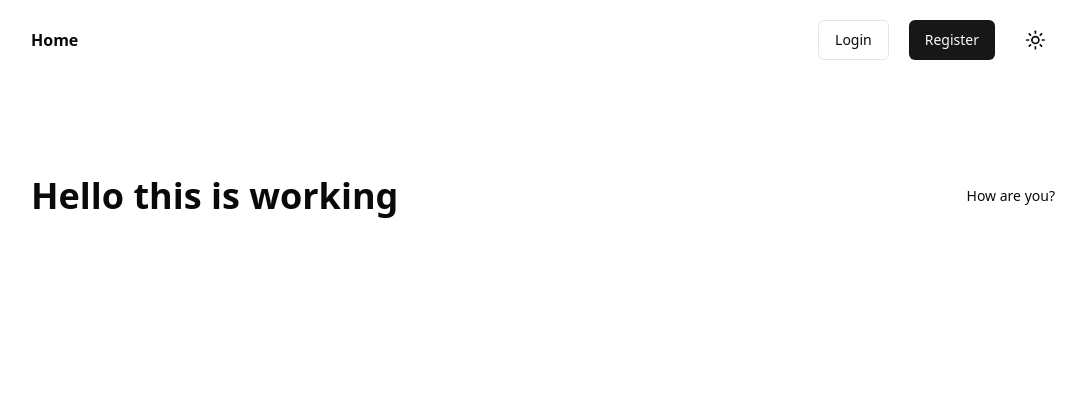
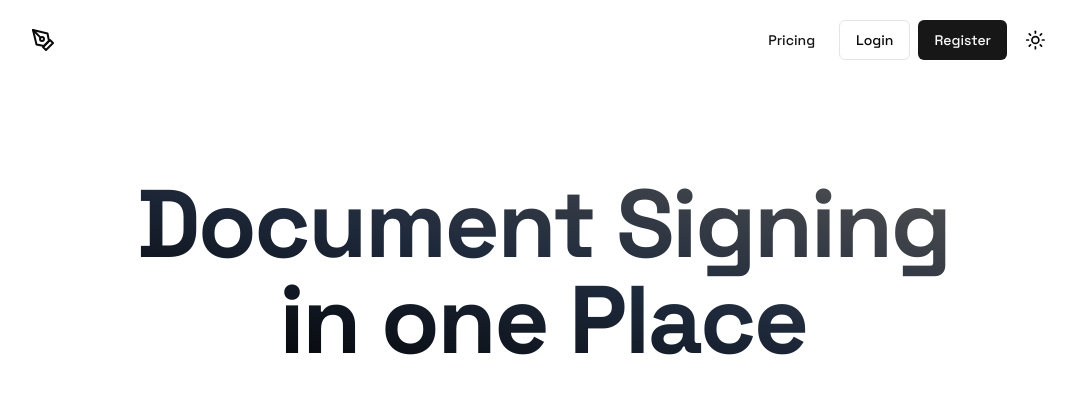
Before and after one commit to movevirtual/auth-payment-next, a Next.js app: page / in a window 1280 px wide. Shown: the top 394 px of the page, without its empty margins (97-1183 px from the left). Built offline with nearby package versions, Linux system fonts and the light colour scheme.

Commit message:
auth-payment edited

```diff
--- a/app/layout.tsx
+++ b/app/layout.tsx
@@ -2,8 +2,12 @@ import "@/styles/globals.css";
 import type { Metadata } from "next";
 import { ThemeProvider } from "@/components/theme-provider";
 import { SiteHeader } from "@/components/site-header";
-import { fontSans } from "@/lib/fonts";
-import { cn } from "@/lib/utils";
+import { Inter } from "next/font/google";
+import { Space_Grotesk } from "next/font/google";
+import { ClerkProvider } from "@clerk/nextjs";
+
+const inter = Inter({ subsets: ["latin"] });
+const spaceGrotesk = Space_Grotesk({ subsets: ["latin"] });
 export const metadata: Metadata = {
   title: "Create Next App",
   description: "Generated by create next app",
@@ -15,15 +19,10 @@ interface RootLayoutProps {
 
 export default function RootLayout({ children }: RootLayoutProps) {
   return (
-    <>
+    <ClerkProvider>
       <html lang="en" suppressHydrationWarning>
         <head />
-        <body
-          className={cn(
-            "min-h-screen bg-background font-sans antialiased",
-            fontSans.variable
-          )}
-        >
+        <body className={spaceGrotesk.className}>
           <ThemeProvider attribute="class" defaultTheme="system" enableSystem>
             <div className="relative flex min-h-screen flex-col">
               <SiteHeader />
@@ -32,6 +31,6 @@ export default function RootLayout({ children }: RootLayoutProps) {
           </ThemeProvider>
         </body>
       </html>
-    </>
+    </ClerkProvider>
   );
 }
--- a/app/page.tsx
+++ b/app/page.tsx
@@ -3,9 +3,10 @@ import Image from "next/image";
 export default function Home() {
   return (
     <main className="flex min-h-screen flex-col items-center justify-between p-24">
-      <div className="z-10 w-full max-w-5xl items-center justify-between text-sm lg:flex">
-        <h2 className="text-4xl font-bold">Hello this is working</h2>
-        <h4>How are you?</h4>
+      <div className="z-10 w-full max-w-5xl mx-auto items-center justify-center text-sm lg:flex">
+        <h2 className="text-8xl font-bold tracking-tight text-center bg-gradient-to-tr from-black via-slate-800 to-neutral-600 dark:from-white dark:via-slate-200 dark:to-neutral-300 text-transparent bg-clip-text">
+          Document Signing <br /> in one Place
+        </h2>
       </div>
     </main>
   );
--- /dev/null
+++ b/app/sign-in/[[...sign-in]]/page.tsx
@@ -0,0 +1,40 @@
+import "@/styles/globals.css";
+import { SignIn } from "@clerk/nextjs";
+
+export default function Page() {
+  return (
+    <div className="flex h-screen items-center justify-center tracking-wider lg:h-[90vh]">
+      <SignIn
+        signUpUrl="/sign-up"
+        redirectUrl="/"
+        afterSignUpUrl="/"
+        routing="path"
+        path="/sign-in"
+        appearance={{
+          elements: {
+            card: "bg-white dark:bg-transparent rounded-lg shadow-none p-10",
+            formButtonPrimary:
+              "bg-black hover:bg-slate-800 dark:bg-white text-sm dark:text-black normal-case",
+            headerTitle: "text-2xl font-semibold text-black dark:text-white",
+            headerSubtitle: "text-sm text-gray-500 dark:text-gray-400",
+            socialButtonsBlockButton: "dark:bg-white",
+            socialButtonsBlockButtonText:
+              "text-sm text-gray-500 dark:text-black font-semibold",
+            dividerLine: "bg-black dark:bg-gray-500",
+            dividerText: "text-gray-500 dark:text-gray-200",
+            formFieldLabel: "text-sm text-gray-500 dark:text-gray-300",
+            formFieldInput:
+              "dark:bg-zinc-900 dark:border-slate-800 focus:ring-1 focus:ring-slate-700 dark:focus:ring-slate-200 caret-black dark:caret-white",
+            inputLabel: "text-sm text-gray-500 dark:text-gray-400",
+            inputText:
+              "border border-gray-300 dark:border-gray-700 focus:ring-black dark:focus:ring-white focus:border-black dark:focus:border-white",
+            inputTextError:
+              "border border-red-500 focus:ring-red-500 focus:border-red-500",
+            footerActionText: "text-black dark:text-white font-medium",
+            footerActionLink: "text-red-500 dark:text-red-500 font-medium",
+          },
+        }}
+      />
+    </div>
+  );
+}
--- /dev/null
+++ b/app/sign-up/[[...sign-up]]/page.tsx
@@ -0,0 +1,39 @@
+import { SignUp } from "@clerk/nextjs";
+
+export default function Page() {
+  return (
+    <div className="flex h-screen items-center justify-center tracking-wider lg:h-[90vh]">
+      <SignUp
+        signInUrl="/sign-in"
+        redirectUrl="/"
+        afterSignUpUrl="/"
+        routing="path"
+        path="/sign-up"
+        appearance={{
+          elements: {
+            card: "bg-white dark:bg-transparent rounded-lg shadow-none p-10",
+            formButtonPrimary:
+              "bg-black hover:bg-slate-800 dark:bg-white text-sm dark:text-black normal-case",
+            headerTitle: "text-2xl font-semibold text-black dark:text-white",
+            headerSubtitle: "text-sm text-gray-500 dark:text-gray-400",
+            socialButtonsBlockButton: "dark:bg-white",
+            socialButtonsBlockButtonText:
+              "text-sm text-gray-500 dark:text-black font-semibold",
+            dividerLine: "bg-black dark:bg-gray-500",
+            dividerText: "text-gray-500 dark:text-gray-200",
+            formFieldLabel: "text-sm text-gray-500 dark:text-gray-300",
+            formFieldInput:
+              "dark:bg-zinc-900 dark:border-slate-800 focus:ring-1 focus:ring-slate-700 dark:focus:ring-slate-200 caret-black dark:caret-white",
+            inputLabel: "text-sm text-gray-500 dark:text-gray-400",
+            inputText:
+              "border border-gray-300 dark:border-gray-700 focus:ring-black dark:focus:ring-white focus:border-black dark:focus:border-white",
+            inputTextError:
+              "border border-red-500 focus:ring-red-500 focus:border-red-500",
+            footerActionText: "text-black dark:text-white font-medium",
+            footerActionLink: "text-red-500 dark:text-red-500 font-medium",
+          },
+        }}
+      />
+    </div>
+  );
+}
--- a/components/site-header.tsx
+++ b/components/site-header.tsx
@@ -1,29 +1,33 @@
 import Link from "next/link";
 import { ThemeToggle } from "./theme-toggle";
 import { Button } from "@/components/ui/button";
+import { PenTool } from "lucide-react";
 
 export function SiteHeader() {
+  const menu = [
+    {
+      name: "Pricing",
+      link: "/pricing",
+    },
+  ];
   return (
     <div>
-      <nav className="max-w-5xl mx-auto flex items-center justify-between py-5">
-        <div className="nav-menu">
-          <ul className="font-semibold">
-            <li>
-              <a href="/">Home</a>
-            </li>
-          </ul>
-        </div>
+      <nav className="max-w-5xl mx-auto py-5">
+        <div className="nav-menu w-full flex items-center justify-between">
+          <div className="logo">
+            <PenTool />
+          </div>
 
-        <div className="flex items-center gap-x-5">
-          <div className="auth-button flex items-center gap-x-5">
+          <div className="auth-button flex items-center gap-x-2">
+            <Button variant={"link"}>
+              <Link href="/pricing">Pricing</Link>
+            </Button>
             <Button asChild variant={"outline"}>
-              <Link href="/login">Login</Link>
+              <Link href="/sign-in">Login</Link>
             </Button>
             <Button asChild>
-              <Link href="/login">Register</Link>
+              <Link href="/sign-up">Register</Link>
             </Button>
-          </div>
-          <div className="theme-dark-mode-toggler">
             <ThemeToggle />
           </div>
         </div>
--- a/package.json
+++ b/package.json
@@ -9,6 +9,8 @@
     "lint": "next lint"
   },
   "dependencies": {
+    "@clerk/nextjs": "^4.21.15",
+    "@clerk/themes": "^1.7.5",
     "@radix-ui/react-slot": "^1.0.2",
     "@types/node": "20.4.1",
     "@types/react": "18.2.14",
```
Also changed, not shown: middleware.ts (added, +9 -0 lines), 2 other files (tests, documents, lock files or other folders).
